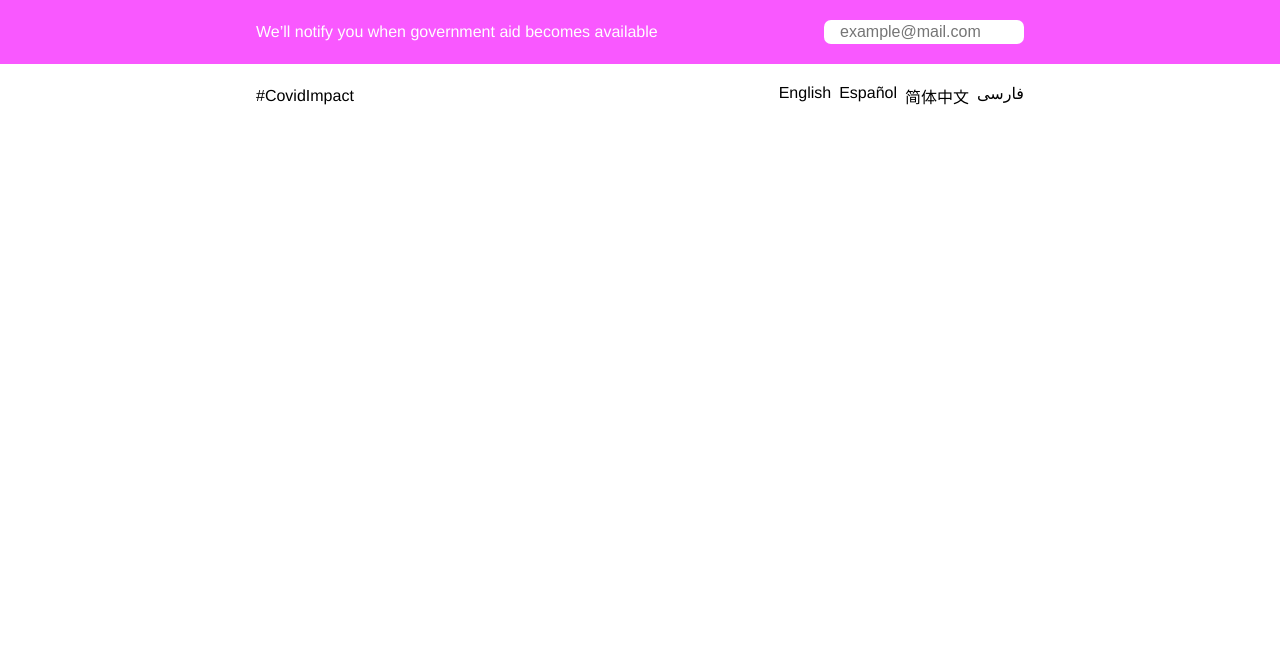
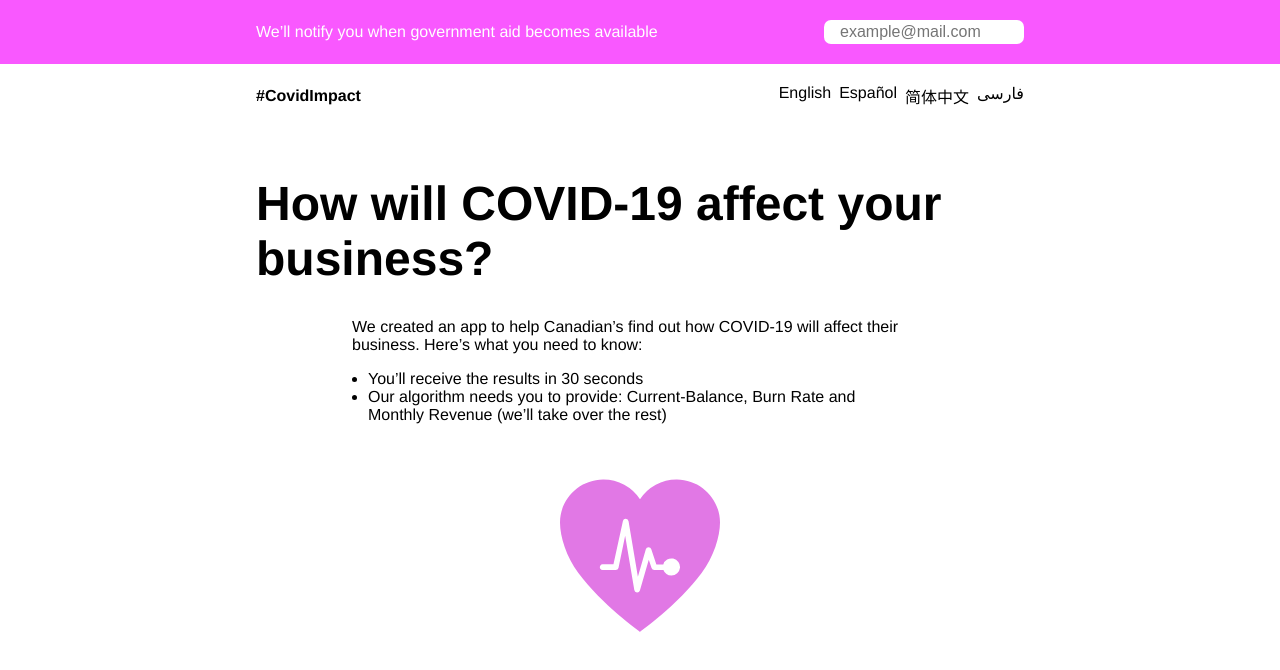
Before and after one commit to COVIDImpact/CovidImpact, a Vue app in the folder app/: page / in a window 1280 px wide. Shown: the top 670 px of the page. Built offline with nearby package versions, Linux system fonts and the light colour scheme.

Commit message:
added hero section

```diff
--- /dev/null
+++ b/app/src/components/Hero.vue
@@ -0,0 +1,78 @@
+<template>
+  <div class="hero">
+    <div class="hero__con">
+      <h1 class="hero__con--title">How will COVID-19 affect your business?</h1>
+      <div
+        class="hero__con--info"
+      >We created an app to help Canadian’s find out how COVID-19 will affect their business. Here’s what you need to know:</div>
+      <ul class="hero__con--ul">
+        <li>You’ll receive the results in 30 seconds</li>
+        <li>Our algorithm needs you to provide: Current-Balance, Burn Rate and Monthly Revenue (we’ll take over the rest)</li>
+      </ul>
+      <svg
+        class="hero__con--heart"
+        xmlns="http://www.w3.org/2000/svg"
+        width="209.295"
+        height="199.384"
+        viewBox="0 0 209.295 199.384"
+      >
+        <path
+          id="Path_204"
+          data-name="Path 204"
+          d="M677.54,110.05h-.5a57.381,57.381,0,0,0-47.8,25.92,57.381,57.381,0,0,0-47.8-25.92h-.5c-31.2.295-56.334,25.423-56.351,56.329,0,18.44,8.153,44.606,24.049,66.136,30.287,41.025,80.6,76.918,80.6,76.918s50.314-35.886,80.595-76.918c15.9-21.53,24.049-47.7,24.049-66.136-.017-30.9-25.151-56.031-56.345-56.329Zm-7.182,125.622a11.276,11.276,0,0,1-10.488-7.175H647.928a3.772,3.772,0,0,1-3.554-2.546L640.706,215,629.1,255.18a3.75,3.75,0,0,1-3.6,2.685h-.234a3.7,3.7,0,0,1-3.481-3.077L609.823,183.52l-8.742,42.172a3.722,3.722,0,0,1-3.621,2.8H580.64a3.75,3.75,0,0,1-3.372-1.8,3.677,3.677,0,0,1,0-3.8,3.75,3.75,0,0,1,3.372-1.8h13.875l12.383-56.7a3.762,3.762,0,0,1,7.363.305l12.215,72.7,10.4-35.946a3.676,3.676,0,0,1,3.5-2.652h.074A3.732,3.732,0,0,1,644,201.344l6.633,19.767h9.09A11.2,11.2,0,1,1,670.378,235.7Z"
+          transform="translate(-524.59 -110.05)"
+          fill="#e178e5"
+        />
+      </svg>
+    </div>
+  </div>
+</template>
+
+<script>
+export default {};
+</script>
+
+<style>
+.hero {
+  width: 100%;
+}
+.hero__con {
+  margin: 1em 1em;
+}
+.hero__con--title {
+  font-size: 2em;
+  margin-top: 0em;
+}
+.hero__con--info {
+  margin-top: 1em;
+}
+.hero__con--ul {
+  margin: 1em 1em;
+}
+.hero__con--heart {
+  width: 10em;
+  display: flex;
+  margin: 0 auto;
+  margin-top: 2em;
+}
+@media screen and (min-width: 425px) {
+  .hero__con--title {
+    margin-top: 1em;
+    font-size: 3em;
+  }
+}
+@media screen and (min-width: 768px) {
+  .hero__con {
+    margin: 1em auto;
+    width: 768px;
+  }
+  .hero__con--info {
+    margin: 0em 6em;
+    margin-top: 2em;
+  }
+  .hero__con--ul {
+    margin: 0em 7em;
+    margin-top: 1em;
+  }
+}
+</style>
--- a/app/src/components/Navbar.vue
+++ b/app/src/components/Navbar.vue
@@ -1,7 +1,9 @@
 <template>
   <div class="navbar">
     <div class="navbar__con">
-      <div class="navbar__con--title">#CovidImpact</div>
+      <div class="navbar__con--title">
+        <b>#CovidImpact</b>
+      </div>
       <div class="navbar__con__lang">
         <div class="navbar__con__lang--option">English</div>
         <div class="navbar__con__lang--option">Español</div>
@@ -21,7 +23,8 @@ export default {};
   width: 100%;
 }
 .navbar__con {
-  height: 4em;
+  margin-top: 1em;
+  height: 6em;
   width: 100%;
   display: flex;
   justify-content: space-between;
@@ -35,7 +38,9 @@ export default {};
 
 @media screen and (min-width: 375px) {
   .navbar__con {
+    margin-top: 0em;
     align-items: center;
+    height: 4em;
   }
   .navbar__con__lang {
     display: flex;
--- a/app/src/pages/Home.vue
+++ b/app/src/pages/Home.vue
@@ -2,18 +2,21 @@
   <div class="home">
     <CallToAction></CallToAction>
     <Navbar></Navbar>
+    <Hero></Hero>
   </div>
 </template>
 
 <script>
 const CallToAction = () => import("@/components/CallToAction.vue");
 const Navbar = () => import("@/components/Navbar.vue");
+const Hero = () => import("@/components/Hero.vue");
 
 export default {
-  name: "HelloWorld",
+  name: "Home",
   components: {
     CallToAction,
-    Navbar
+    Navbar,
+    Hero
   }
 };
 </script>
```
Also changed, not shown: app/src/assets/icons/heart.svg (added).
